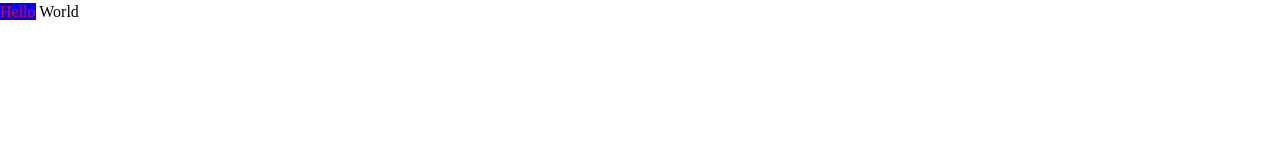
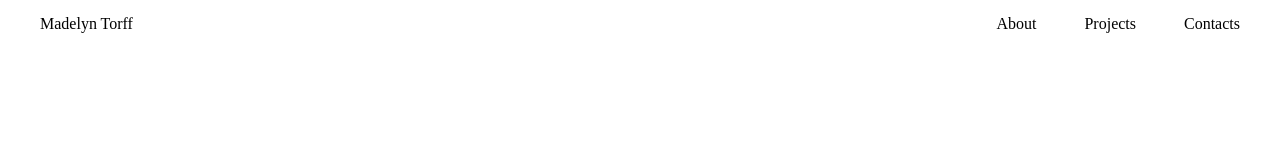
Before and after one commit to apcabotaje/batch-16, a plain HTML site: page index.html in a window 1280 px wide. Drawn offline with Linux system fonts and the light colour scheme.

Commit message:
added header

```diff
--- a/assets/styles/style.css
+++ b/assets/styles/style.css
@@ -45,3 +45,20 @@
   #root, #__next {
     isolation: isolate;
   }
+
+  .container {
+    width: 100%;
+    max-width: 1200px;
+    margin: 0 auto;
+  }
+  .desktop-menu {
+    display: flex;
+    justify-content: space-between;
+    margin: 12px 0;
+  }
+  .desktop-menu .options {
+    display: flex;
+  }
+  .desktop-menu .options p {
+    margin-left: 48px;
+  }
--- a/index.html
+++ b/index.html
@@ -8,10 +8,21 @@
 </head>
 <body>
 
-    <div>
-        <span id="hi" class="hi1 hi2">Hello</span>
-        <span id="bye">World</span>
-    </div>
+    <header class="container">
+        <div class="desktop-menu">
+            <p>Madelyn Torff</p>
+            <div class="options">
+                <p>About</p>
+                <p>Projects</p>
+                <p>Contacts</p>
+            </div>
+        </div>
+    </header>
+
+    <section class="container">
+        <div class="hero-section">
+        </div>
+    </section>
 
     <script src="/assets/scripts/main.js"></script>
 </body>
```
